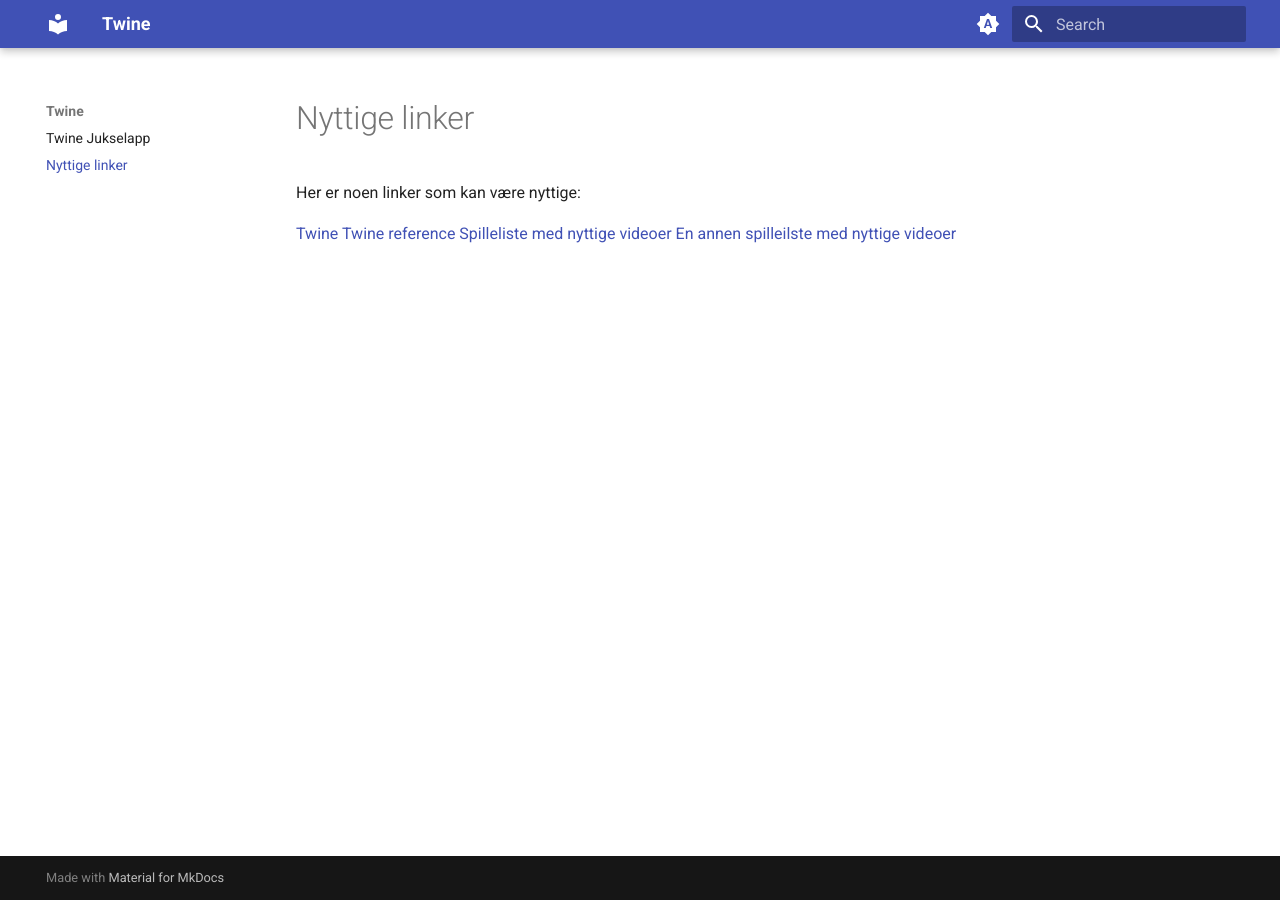
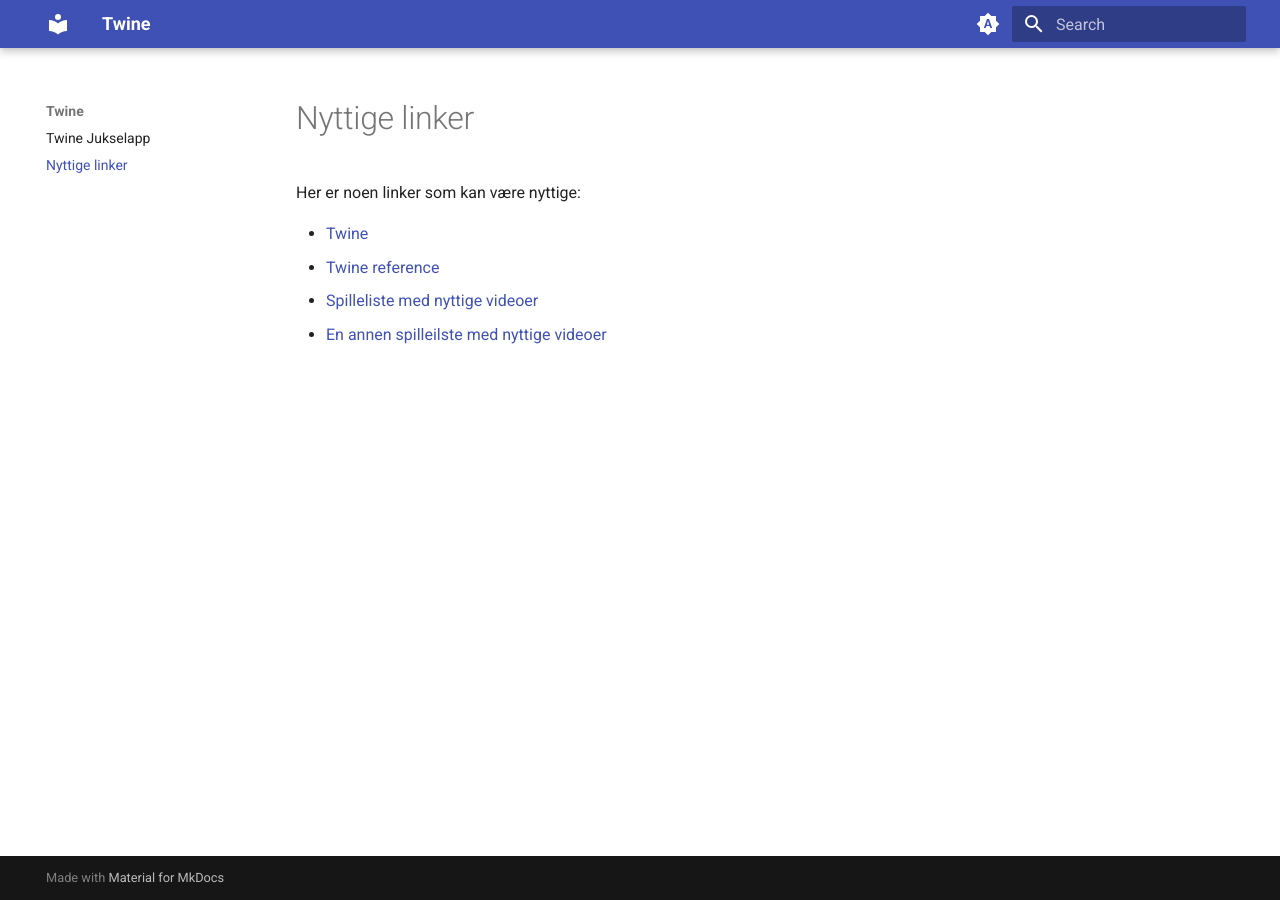
Before and after one commit to tor30122/Twine, an MkDocs documentation site: the page built from docs/linker.md, in a window 1280 px wide. Built offline with MkDocs 1.6.1 and Material for MkDocs 9.7.7, drawn with Linux system fonts in a browser that asks for light colours.

Commit message:
Formatering

```diff
--- a/docs/linker.md
+++ b/docs/linker.md
@@ -2,7 +2,7 @@
 
 Her er noen linker som kan være nyttige:
 
-[Twine](https://twinery.org/)
-[Twine reference](https://twinery.org/reference/en/)
-[Spilleliste med nyttige videoer](https://www.youtube.com/playlist?list=PLXTsg1_kGxE_C4ttPxzbvOvLMFtjZNXhG)
-[En annen spilleilste med nyttige videoer](https://www.youtube.com/playlist?list=PLlXuD3kyVEr6DmZy52pG7zYWbr6t93JC7)
+- [Twine](https://twinery.org/)
+- [Twine reference](https://twinery.org/reference/en/)
+- [Spilleliste med nyttige videoer](https://www.youtube.com/playlist?list=PLXTsg1_kGxE_C4ttPxzbvOvLMFtjZNXhG)
+- [En annen spilleilste med nyttige videoer](https://www.youtube.com/playlist?list=PLlXuD3kyVEr6DmZy52pG7zYWbr6t93JC7)
```
